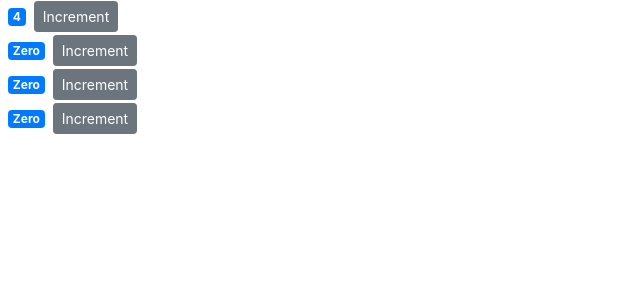
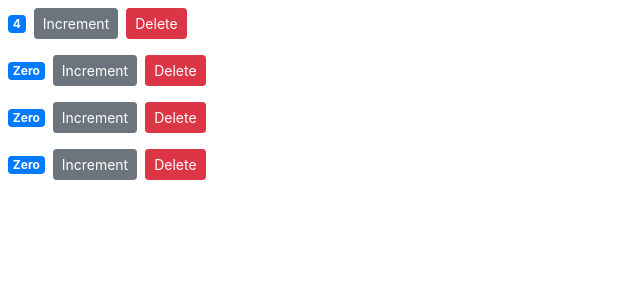
Before and after one commit to nilankh/counter-app, a React (Create React App) app: page / in a window 1280 px wide. Shown: the top 300 px of the page, without its empty margins (0-640 px from the left). Built offline with nearby package versions, Linux system fonts and the light colour scheme.

Commit message:
Raising and Handling events

```diff
--- a/src/components/counter.jsx
+++ b/src/components/counter.jsx
@@ -31,6 +31,12 @@
         >
           Increment
         </button>
+        <button
+          onClick={this.props.onDelete}
+          className='btn btn-danger btn-sm m-2'
+        >
+          Delete
+        </button>
       </div>
     )
   }
--- a/src/components/counters.jsx
+++ b/src/components/counters.jsx
@@ -14,12 +14,15 @@
       ],
     }
   }
+  handleDelete = () => {
+    console.log('Event Handler Called')
+  }
 
   render() {
     return (
       <div>
         {this.state.counters.map((counter) => (
-          <Counter key={counter.id} value={counter.value} />
+          <Counter key={counter.id} onDelete={this.handleDelete} value={counter.value} />
         ))}
       </div>
     )
```
